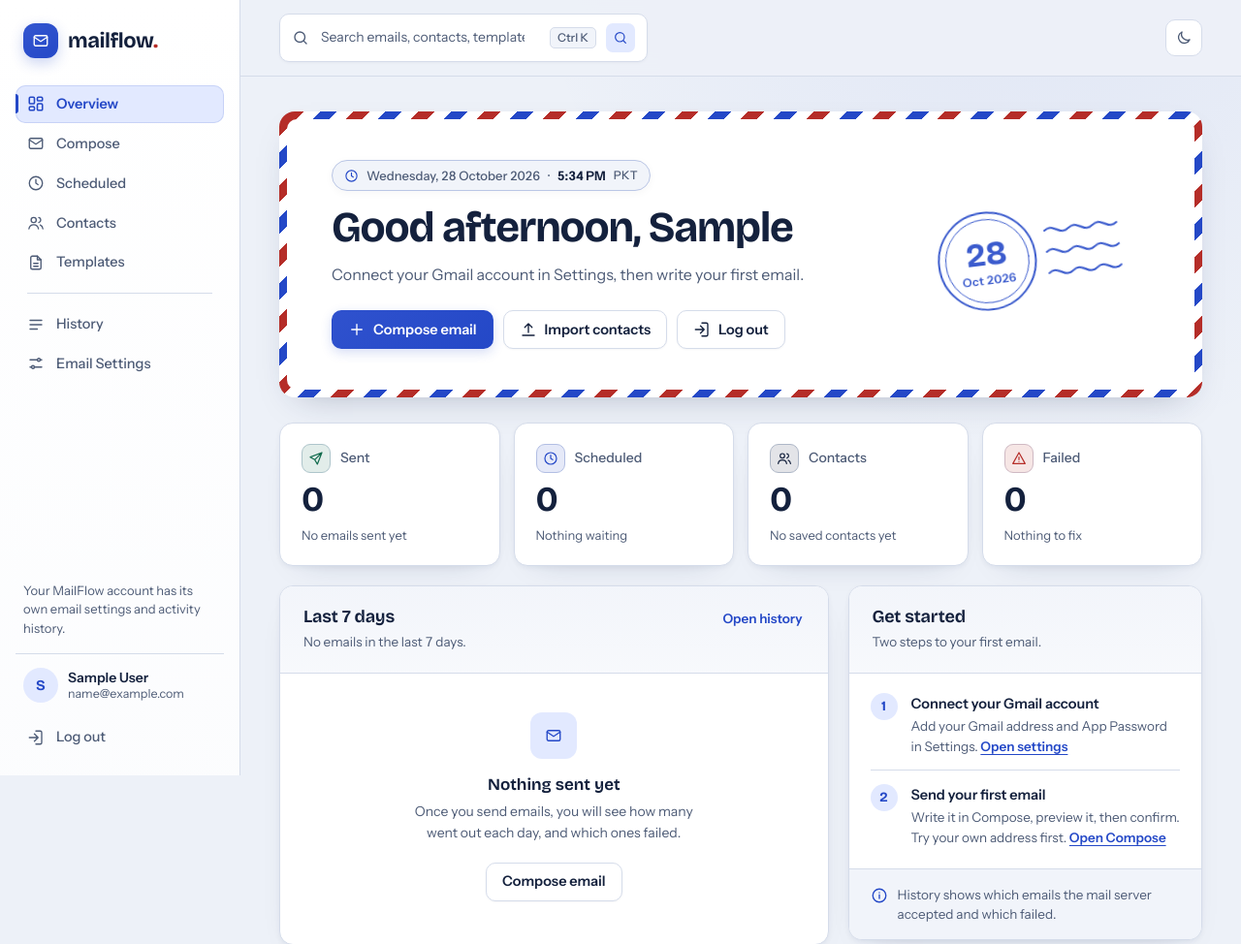
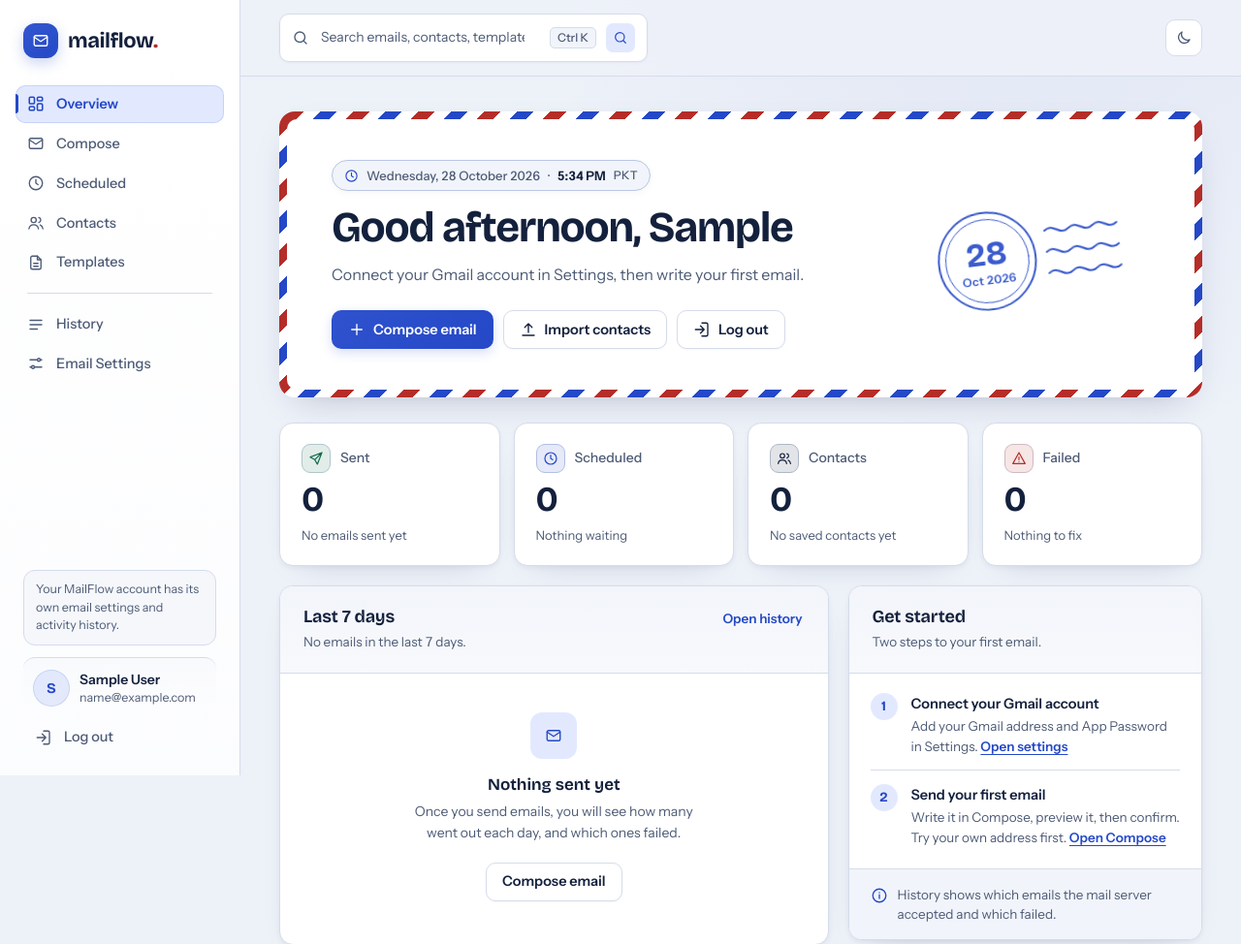
Before and after one commit to amanullahjappa2-creator/auto-email-sender, a Flask app: page / in a window 1280 px wide. Shown: the top 974 px of the page at 97% size. Run offline with Flask 3, Linux system fonts and the light colour scheme; the visitor is signed in with stand-in values (Sample User, id 1); data comes from the database, SQL or seed files in the repository; data that the repository does not hold is empty; some libraries are stand-ins or nearby versions.

Commit message:
Tighten sidebar profile card styling
Co-authored-by: Copilot <223556219+Copilot@users.noreply.github.com>

```diff
--- a/static/css/app.css
+++ b/static/css/app.css
@@ -196,37 +196,76 @@ button { cursor: pointer; }
 
 .nav-sep { height: 1px; margin: 10px 12px; background: var(--line); }
 
-.side-foot { margin-top: auto; display: grid; gap: 16px; }
+.side-foot {
+  margin-top: auto;
+  display: grid;
+  gap: 12px;
+  padding: 0 8px;
+  min-width: 0;
+  max-width: 100%;
+}
 
 .local-note {
-  padding: 0 8px;
+  padding: 10px 12px;
+  border: 1px solid var(--line);
+  border-radius: 12px;
+  background: color-mix(in srgb, var(--surface-2) 75%, var(--surface));
   color: var(--muted);
-  font-size: 13px;
+  font-size: 12.5px;
   line-height: 1.5;
+  overflow-wrap: anywhere;
+  word-break: break-word;
+  max-width: 100%;
 }
 
 .profile {
   display: flex;
   align-items: center;
   gap: 10px;
-  padding: 14px 8px 0;
+  padding: 12px 10px 0;
   border-top: 1px solid var(--line);
+  min-width: 0;
+  max-width: 100%;
+  border-radius: 12px;
+  background: linear-gradient(180deg, color-mix(in srgb, var(--surface-2) 36%, transparent), transparent);
 }
 
 .avatar {
   display: grid;
   place-items: center;
-  width: 36px; height: 36px;
+  width: 38px; height: 38px;
   border-radius: 50%;
-  background: var(--accent-soft);
+  background: linear-gradient(135deg, var(--accent-soft), color-mix(in srgb, var(--accent) 12%, var(--surface)));
   color: var(--accent);
   font: 700 15px/1 var(--font-display);
   flex-shrink: 0;
+  box-shadow: inset 0 0 0 1px color-mix(in srgb, var(--accent) 14%, transparent);
 }
 
-.profile-text { display: grid; line-height: 1.3; min-width: 0; }
-.profile-text strong { font-size: 14px; font-weight: 600; }
-.profile-text small { color: var(--muted); font-size: 12.5px; }
+.profile-text {
+  display: grid;
+  gap: 2px;
+  line-height: 1.3;
+  min-width: 0;
+  width: 100%;
+  max-width: 100%;
+  overflow: hidden;
+}
+.profile-text strong,
+.profile-text small {
+  overflow-wrap: anywhere;
+  word-break: break-word;
+}
+.profile-text strong {
+  font-size: 14px;
+  font-weight: 600;
+}
+.profile-text small {
+  color: var(--muted);
+  font-size: 12.5px;
+  max-width: 100%;
+  word-break: break-all;
+}
 
 /* ---------- Top bar ---------- */
 .main { min-width: 0; }
```
